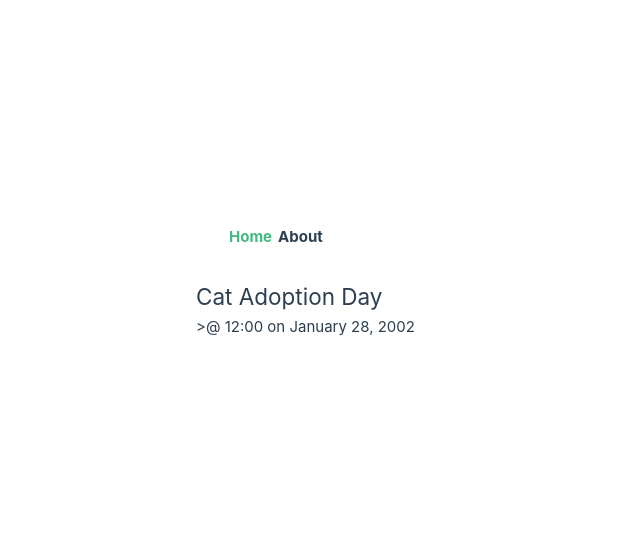
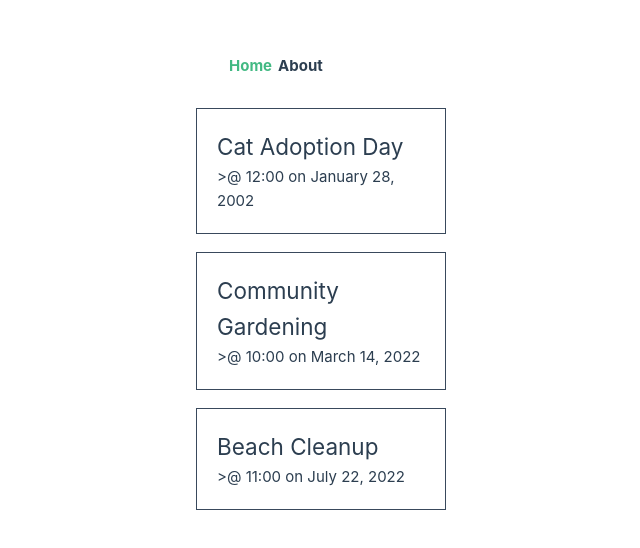
Before and after one commit to MixKP/331-introto-vue, a Vue app: page / in a window 1280 px wide. Shown: the part 124-672 px from the top of the page, without its empty margins (194-834 px from the left). Built offline with nearby package versions, Linux system fonts and the light colour scheme; the HTML template or start-up script is replaced by a standard one.

Commit message:
complete 8.4

```diff
--- a/src/components/EventCard.vue
+++ b/src/components/EventCard.vue
@@ -1,29 +1,27 @@
 <script setup lang="ts">
-import { ref } from 'vue'
 // defineProps<{
 //   msg: string
 // }>()
-const event = ref ({
-  id:5928101,
-  category: 'animal welfare',
-  title: 'Cat Adoption Day',
-  description: 'Find your new feline friend at this event.',
-  date: 'January 28, 2002',
-  time: '12:00',
-  petsAllowed: true,
-  organizer: 'Kat Laydee'
-})
+
+// const event = ref ({
+//   id:5928101,
+//   category: 'animal welfare',
+//   title: 'Cat Adoption Day',
+//   description: 'Find your new feline friend at this event.',
+//   date: 'January 28, 2002',
+//   time: '12:00',
+//   petsAllowed: true,
+//   organizer: 'Kat Laydee'
+// })
+
+import type { Event } from '@/type';
+defineProps <{
+  event: Event
+}>()
+
 </script>
 
 <template>
-  <!-- <div class="greetings">
-    <h1 class="green">{{ msg }}</h1>
-    <h3>
-      You’ve successfully created a project with
-      <a href="https://vite.dev/" target="_blank" rel="noopener">Vite</a> +
-      <a href="https://vuejs.org/" target="_blank" rel="noopener">Vue 3</a>. What's next?
-    </h3>
-  </div> -->
   <div class="event-class">
     <div class="event-card">
       <h2>{{ event.title }}</h2>
@@ -33,13 +31,13 @@
 </template>
 <style scoped>
 .event-class {
-  pending: 20px;
+  padding: 20px;
   width: 250px;
   cursor: pointer;
-  boarder: 1px solid #39495c;
+  border: 1px solid #39495c;
   margin-bottom: 18px;
 }
-.event-class::hover {
+.event-class:hover {
   transform: scale(1.01);
   box-shadow: 0 3px 12px rgba(0, 0, 0, 0.2);
 }
--- /dev/null
+++ b/src/type.ts
@@ -0,0 +1,11 @@
+export interface Event {
+  id: number;
+  category: string;
+  title: string;
+  description: string;
+  location: string;
+  date: string;
+  time: string;
+  petsAllowed: boolean;
+  organizer: string;
+}
--- a/src/views/HomeView.vue
+++ b/src/views/HomeView.vue
@@ -1,5 +1,43 @@
 <script setup lang="ts">
 import EventCard from '@/components/EventCard.vue';
+import { ref } from 'vue';
+import type { Event } from '@/type';
+
+const events = ref<Event[]>([
+  {
+  id: 5928101,
+  category: 'animal welfare',
+  title: 'Cat Adoption Day',
+  description: 'Find your new feline friend at this event.',
+  location: 'Meow Town',
+  date: 'January 28, 2002',
+  time: '12:00',
+  petsAllowed: true,
+  organizer: 'Kat Laydee'
+  },
+  {
+  id: 4582797,
+  category: 'food',
+  title: 'Community Gardening',
+  description: 'Join us as we tent to community edible plants.',
+  location: 'Flora City',
+  date: 'March 14, 2022',
+  time: '10:00',
+  petsAllowed: true,
+  organizer: 'Fern Pollin'
+  },
+  {
+  id: 86419988,
+  category: 'sustainability',
+  title: 'Beach Cleanup',
+  description: 'Help pick up trach along the shore.',
+  location: 'Playa Del Carmen',
+  date: 'July 22, 2022',
+  time: '11:00',
+  petsAllowed: false,
+  organizer: 'Carey Wales'
+  }
+]);
 </script>
 
 <template>
@@ -7,6 +45,6 @@
     <TheWelcome />
   </main> -->
   <div class="home">
-    <EventCard />
+    <EventCard v-for="event in events" :key="event.id" :event="event"/>
   </div>
 </template>
```
